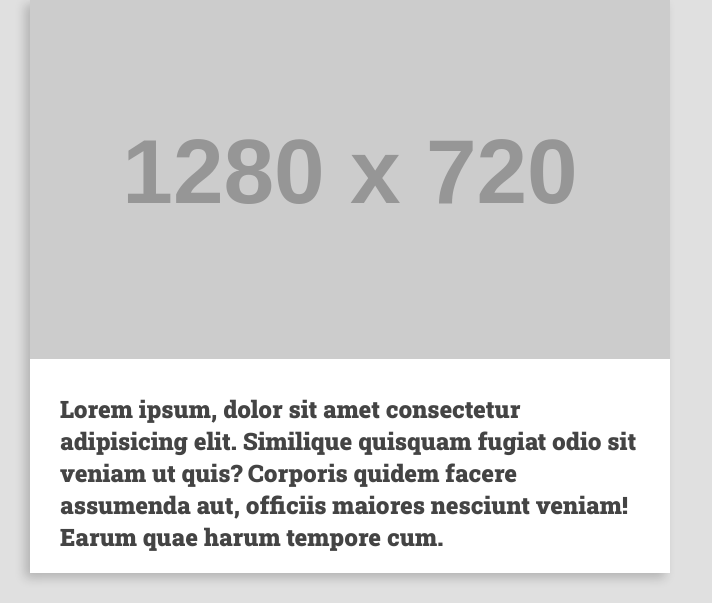
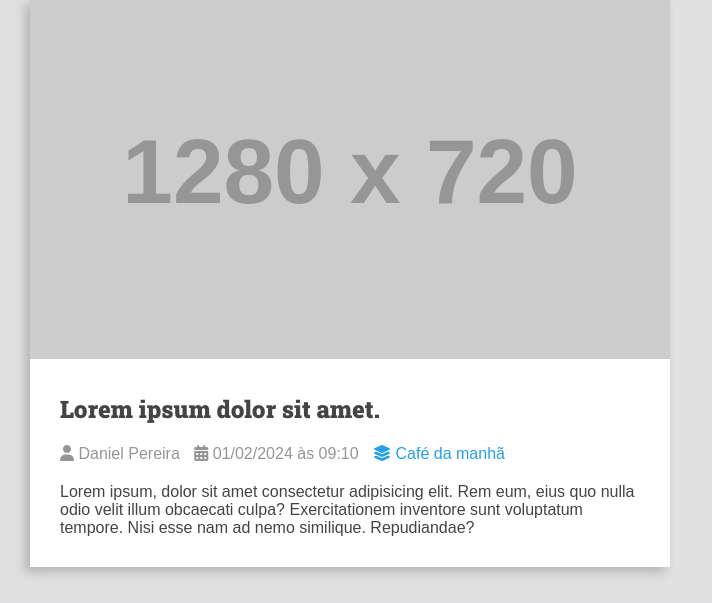
Before and after one commit to danielpereira91/django-course, a Python web app: template recipes/templates/recipes/pages/home.html in a window 1280 px wide. Shown: the part 213-816 px from the top of the page, without its empty margins (0-712 px from the left). After the commit the page ends 789 px from the top, so only its background shows below. Run offline with Jinja, Linux system fonts and the light colour scheme; the template is opened without the code that fills it, so the values that code supplies are empty; grey boxes labelled with a size stand in for pictures from a placeholder-image service; some libraries are stand-ins or nearby versions.

Commit message:
added recipe author and content

```diff
--- a/recipes/templates/recipes/pages/home.html
+++ b/recipes/templates/recipes/pages/home.html
@@ -12,8 +12,29 @@
                 </div>
                 <div class="recipe-title-container">
                     <h2 class="recipe-title">
-                        Lorem ipsum, dolor sit amet consectetur adipisicing elit. Similique quisquam fugiat odio sit veniam ut quis? Corporis quidem facere assumenda aut, officiis maiores nesciunt veniam! Earum quae harum tempore cum.
+                        Lorem ipsum dolor sit amet.
                     </h2>
+                </div>
+
+                <div class="recipe-author">
+                    <span class="recipe-author-item">
+                        <i class="fas fa-user"></i>
+                        Daniel Pereira
+                    </span>
+                    <span class="recipe-author-item">
+                        <i class="fas fa-calendar-alt"></i>
+                        01/02/2024 às 09:10
+                    </span>
+                    <span class="recipe-author-item">
+                        <a href="/recipes/category/cafe-da-manha">
+                            <i class="fas fa-layer-group"></i>
+                            <span>Café da manhã</span>
+                        </a>
+                    </span>
+                </div>
+
+                <div class="recipe-content">
+                    <p>Lorem ipsum, dolor sit amet consectetur adipisicing elit. Rem eum, eius quo nulla odio velit illum obcaecati culpa? Exercitationem inventore sunt voluptatum tempore. Nisi esse nam ad nemo similique. Repudiandae?</p>
                 </div>
             </div>
         </div>
```
